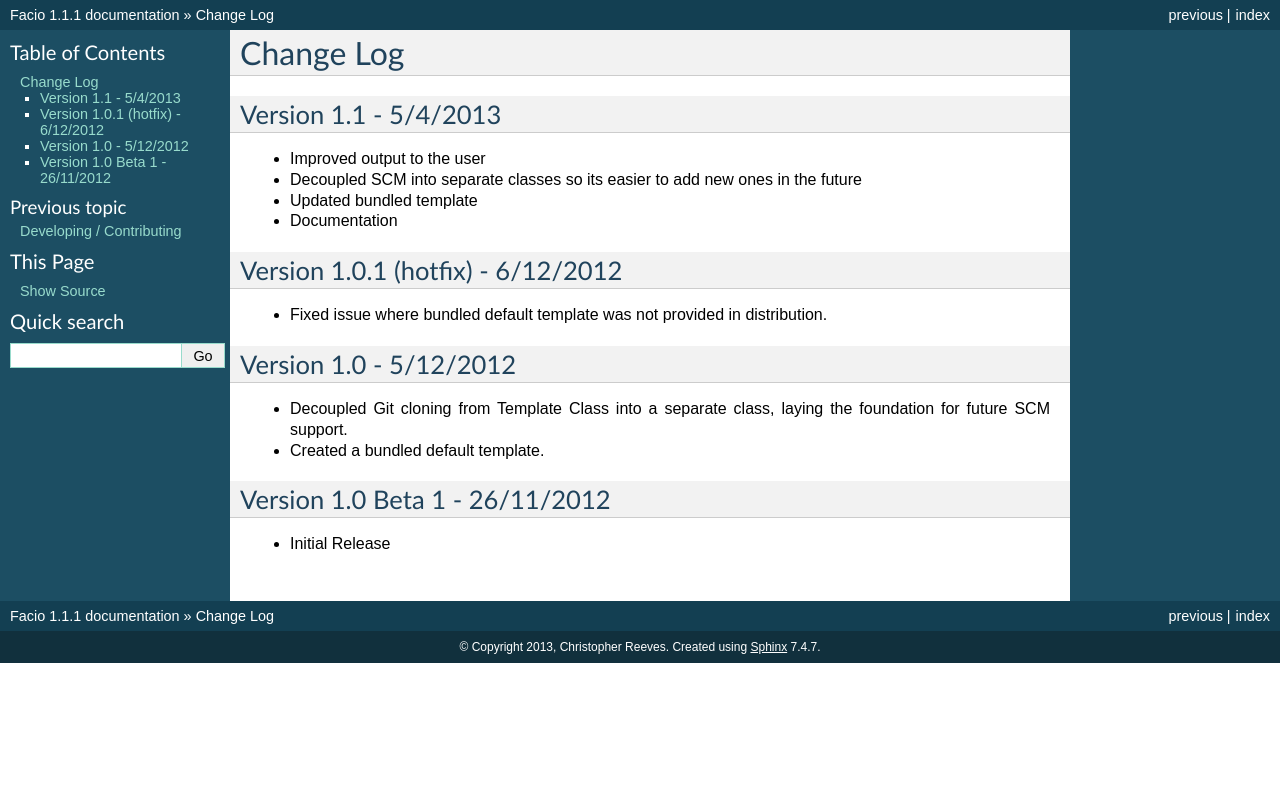
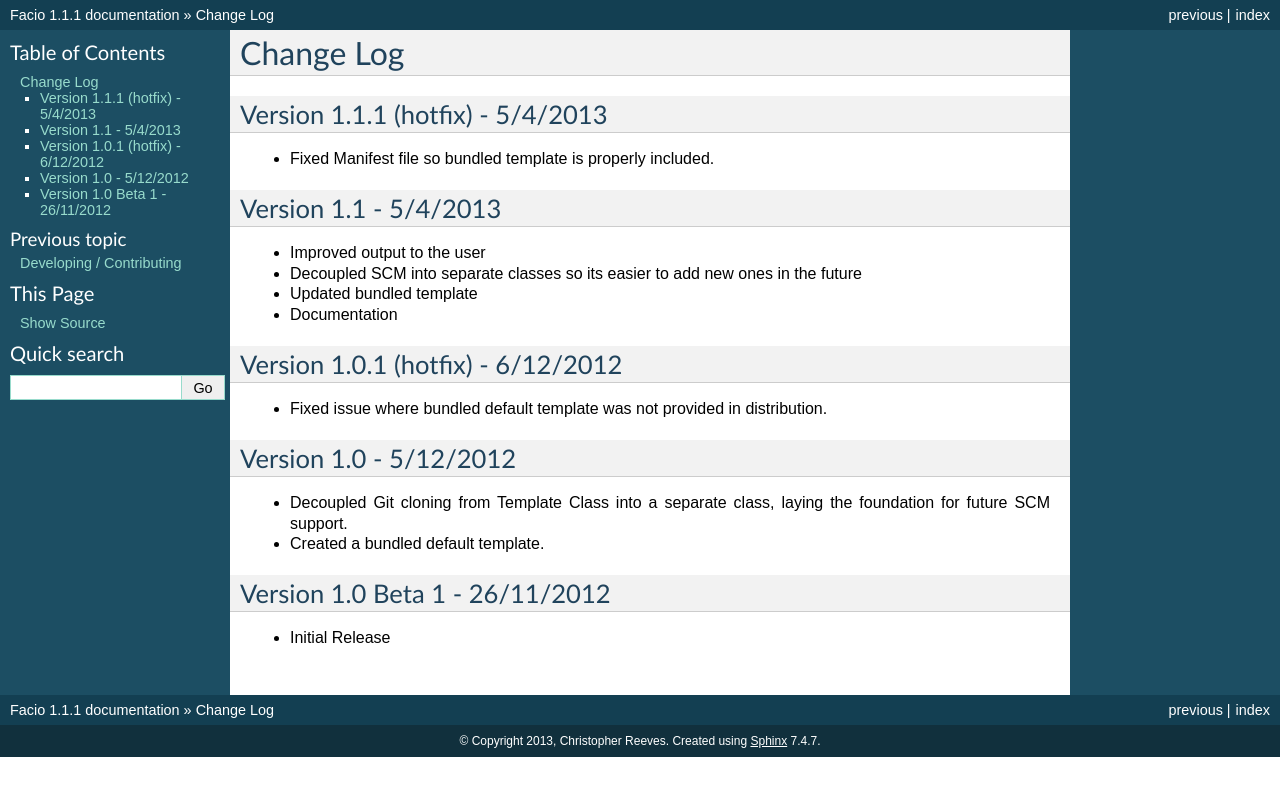
Before and after one commit to krak3n/Facio, a Sphinx documentation site: the page built from docs/changelog.rst, in a window 1280 px wide. Shown: the top 796 px of the page. Built offline with Sphinx 7.4.7, drawn with Linux system fonts in a browser that asks for light colours.

Commit message:
Updating change log

```diff
--- a/docs/changelog.rst
+++ b/docs/changelog.rst
@@ -1,5 +1,9 @@
 Change Log
 ==========
+
+Version 1.1.1 (hotfix) - 5/4/2013
+---------------------------------
+* Fixed Manifest file so bundled template is properly included.
 
 Version 1.1 - 5/4/2013
 ----------------------
```
